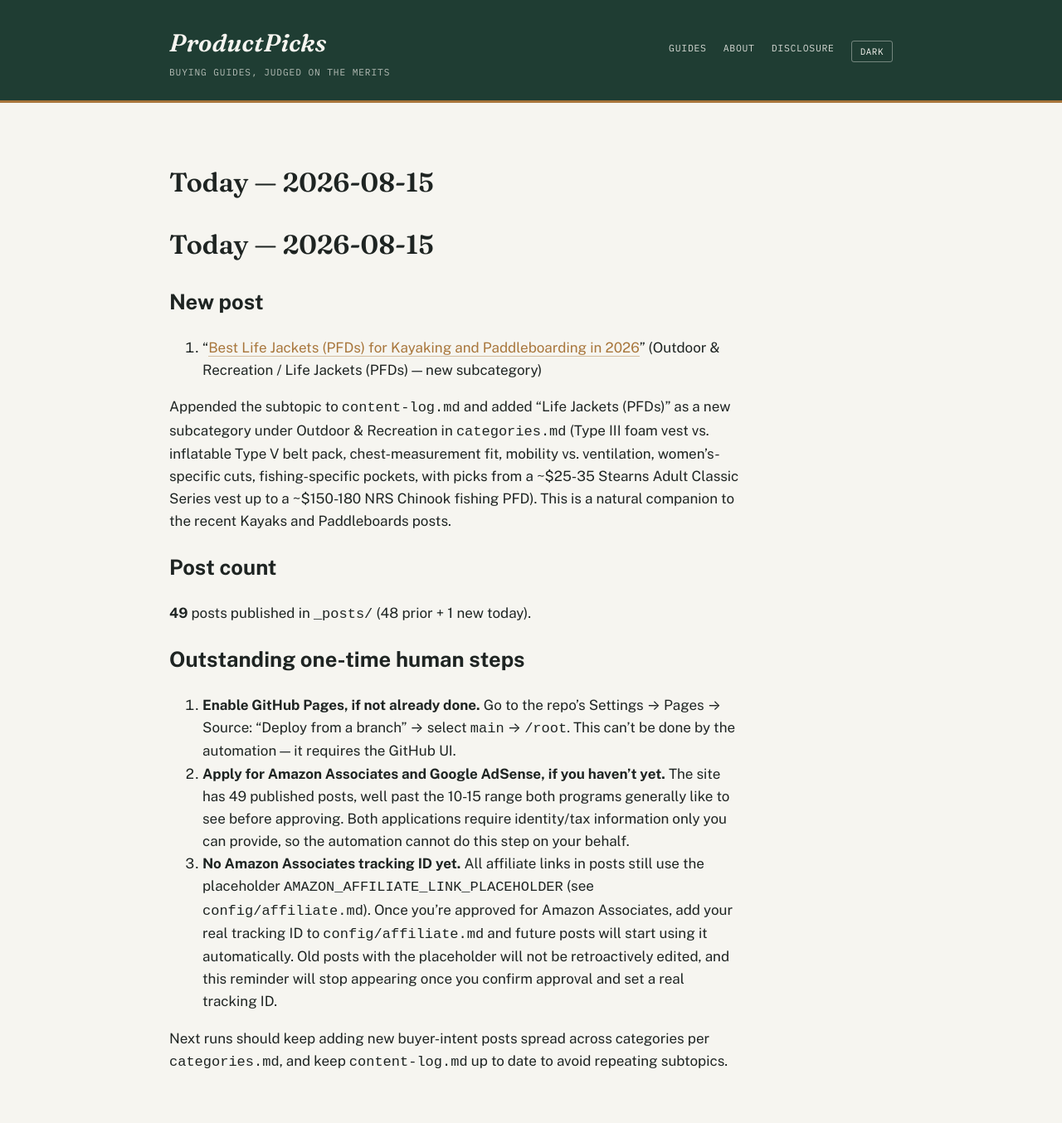
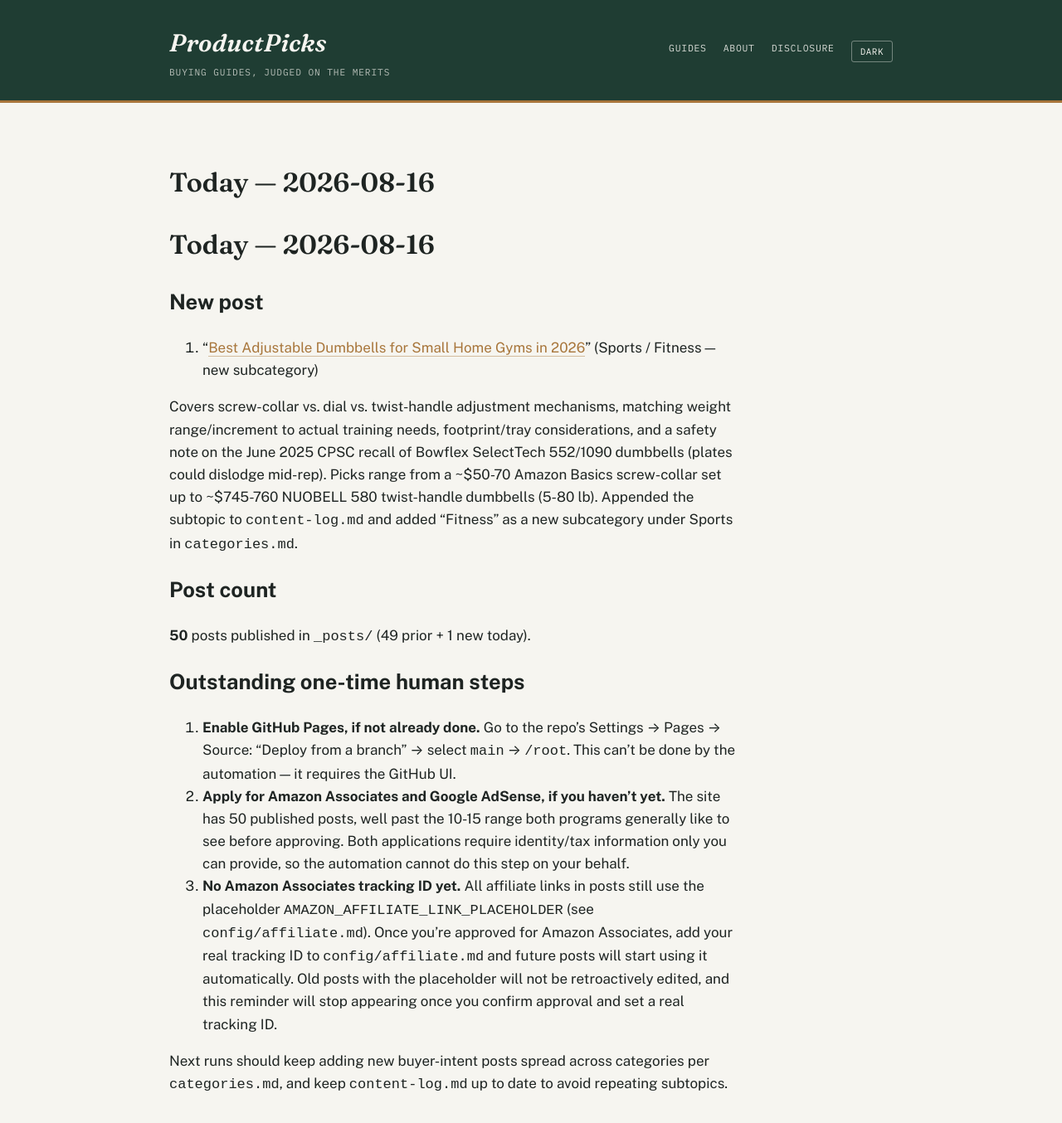
Before and after one commit to ajith198/ProductPicks, a Jekyll site: the page built from today.md, in a window 1280 px wide and 1400 px high. Shown: the top 1354 px of the window at 83% size. Built offline with Jekyll 4.4.1, drawn with Linux system fonts in a browser that asks for light colours; our own code applies the rules of GitHub Pages for plain Markdown files.

Commit message:
daily: 2026-08-16 new post + log update
Co-Authored-By: Claude Sonnet 5 <noreply@anthropic.com>
Claude-Session: https://claude.ai/code/session_014BsRqWeVxvLH75qkphXXrS

```diff
--- a/categories.md
+++ b/categories.md
@@ -1,6 +1,6 @@
 # Categories & expansion strategy
 
-**Status: multi-category, as of 2026-07-12. Updated 2026-08-15.** ProductPicks started as a pickleball-only site (see `niche.md` for that original research). This file governs the site now that it has expanded into multiple product verticals, and is the doc future automated/daily runs should consult when choosing what to write next.
+**Status: multi-category, as of 2026-07-12. Updated 2026-08-16.** ProductPicks started as a pickleball-only site (see `niche.md` for that original research). This file governs the site now that it has expanded into multiple product verticals, and is the doc future automated/daily runs should consult when choosing what to write next.
 
 ## Front matter taxonomy
 
@@ -19,7 +19,7 @@ These two fields drive the Category / Type / Year filters in the search bar on t
 
 | Category | Subcategories covered so far |
 |---|---|
-| Sports | Pickleball, Soccer, Tennis, Cycling, Running, Yoga, Golf, Basketball, Badminton, Swimming, Baseball |
+| Sports | Pickleball, Soccer, Tennis, Cycling, Running, Yoga, Golf, Basketball, Badminton, Swimming, Baseball, Fitness |
 | Home & Kitchen | Coffee Makers, Electric Kettles, Blenders, Air Fryers, Toaster Ovens, Rice Cookers, Stand Mixers, Robot Vacuums, Espresso Machines, Pressure Cookers, Food Processors, Knife Sets, Cast Iron Skillets |
 | Outdoor & Recreation | Camping Tents, Sleeping Bags, Headlamps, Hiking Boots, Camp Stoves, Water Filters, Trekking Poles, Coolers, Backpacking Backpacks, Camp Chairs, Camping Lanterns, Fishing, Rain Jackets, Binoculars, Paddleboards, Kayaks, Life Jackets (PFDs) |
 
--- a/today.md
+++ b/today.md
@@ -1,19 +1,19 @@
-# Today — 2026-08-15
+# Today — 2026-08-16
 
 ## New post
 
-1. "[Best Life Jackets (PFDs) for Kayaking and Paddleboarding in 2026](/outdoor-recreation/buying-guides/best-life-jackets-pfds-for-kayaking-and-paddleboarding/)" (Outdoor & Recreation / Life Jackets (PFDs) — new subcategory)
+1. "[Best Adjustable Dumbbells for Small Home Gyms in 2026](/fitness/buying-guides/best-adjustable-dumbbells-for-small-home-gyms/)" (Sports / Fitness — new subcategory)
 
-Appended the subtopic to `content-log.md` and added "Life Jackets (PFDs)" as a new subcategory under Outdoor & Recreation in `categories.md` (Type III foam vest vs. inflatable Type V belt pack, chest-measurement fit, mobility vs. ventilation, women's-specific cuts, fishing-specific pockets, with picks from a ~$25-35 Stearns Adult Classic Series vest up to a ~$150-180 NRS Chinook fishing PFD). This is a natural companion to the recent Kayaks and Paddleboards posts.
+Covers screw-collar vs. dial vs. twist-handle adjustment mechanisms, matching weight range/increment to actual training needs, footprint/tray considerations, and a safety note on the June 2025 CPSC recall of Bowflex SelectTech 552/1090 dumbbells (plates could dislodge mid-rep). Picks range from a ~$50-70 Amazon Basics screw-collar set up to ~$745-760 NUOBELL 580 twist-handle dumbbells (5-80 lb). Appended the subtopic to `content-log.md` and added "Fitness" as a new subcategory under Sports in `categories.md`.
 
 ## Post count
 
-**49** posts published in `_posts/` (48 prior + 1 new today).
+**50** posts published in `_posts/` (49 prior + 1 new today).
 
 ## Outstanding one-time human steps
 
 1. **Enable GitHub Pages, if not already done.** Go to the repo's Settings → Pages → Source: "Deploy from a branch" → select `main` → `/root`. This can't be done by the automation — it requires the GitHub UI.
-2. **Apply for Amazon Associates and Google AdSense, if you haven't yet.** The site has 49 published posts, well past the 10-15 range both programs generally like to see before approving. Both applications require identity/tax information only you can provide, so the automation cannot do this step on your behalf.
+2. **Apply for Amazon Associates and Google AdSense, if you haven't yet.** The site has 50 published posts, well past the 10-15 range both programs generally like to see before approving. Both applications require identity/tax information only you can provide, so the automation cannot do this step on your behalf.
 3. **No Amazon Associates tracking ID yet.** All affiliate links in posts still use the placeholder `AMAZON_AFFILIATE_LINK_PLACEHOLDER` (see `config/affiliate.md`). Once you're approved for Amazon Associates, add your real tracking ID to `config/affiliate.md` and future posts will start using it automatically. Old posts with the placeholder will not be retroactively edited, and this reminder will stop appearing once you confirm approval and set a real tracking ID.
 
 Next runs should keep adding new buyer-intent posts spread across categories per `categories.md`, and keep `content-log.md` up to date to avoid repeating subtopics.
```
Also changed, not shown: TODAY.md (+4 -4 lines), _posts/2026-08-16-best-adjustable-dumbbells-for-small-home-gyms.md (added, +51 -0 lines), content-log.md (+1 -0 lines).
